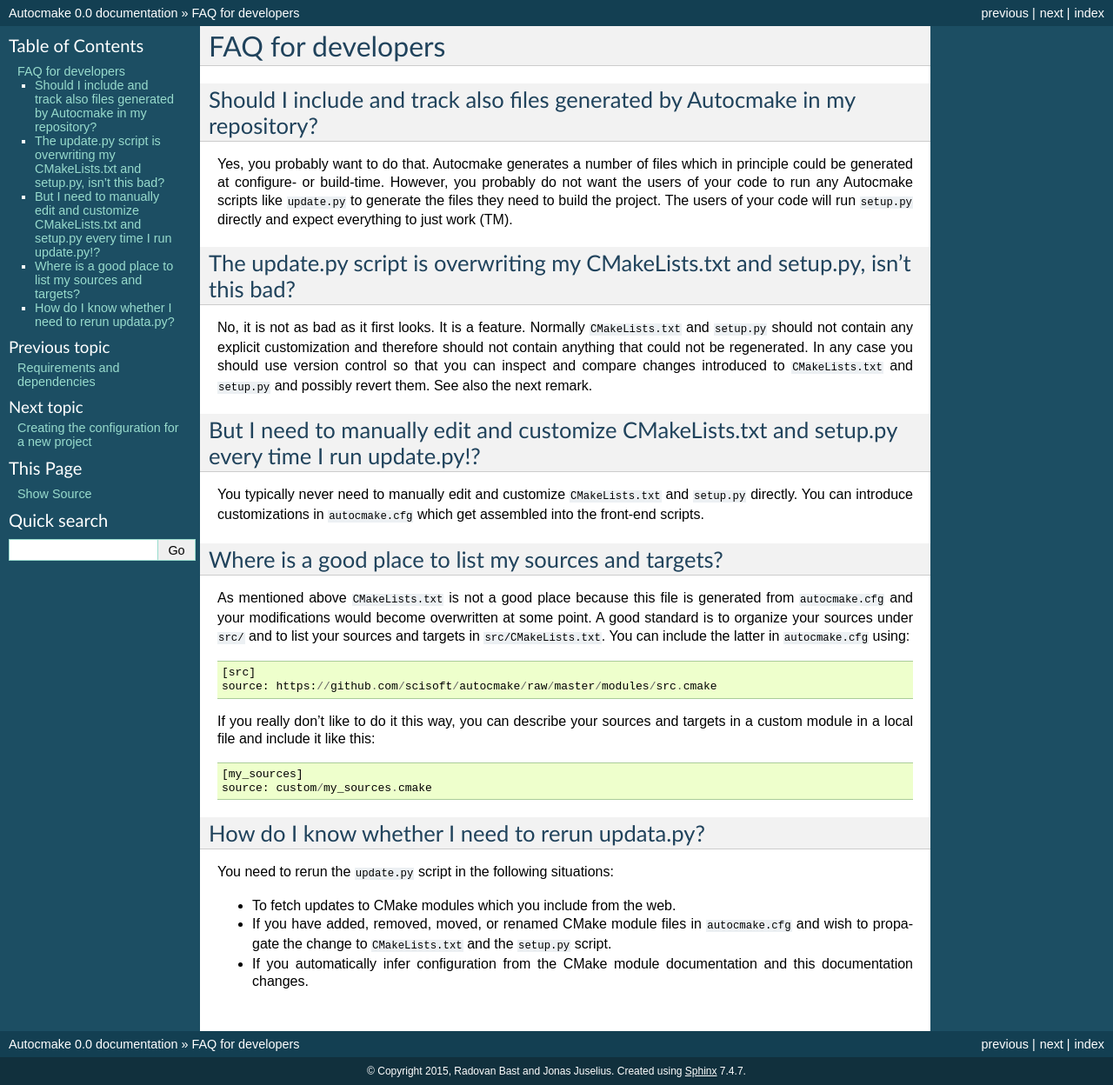
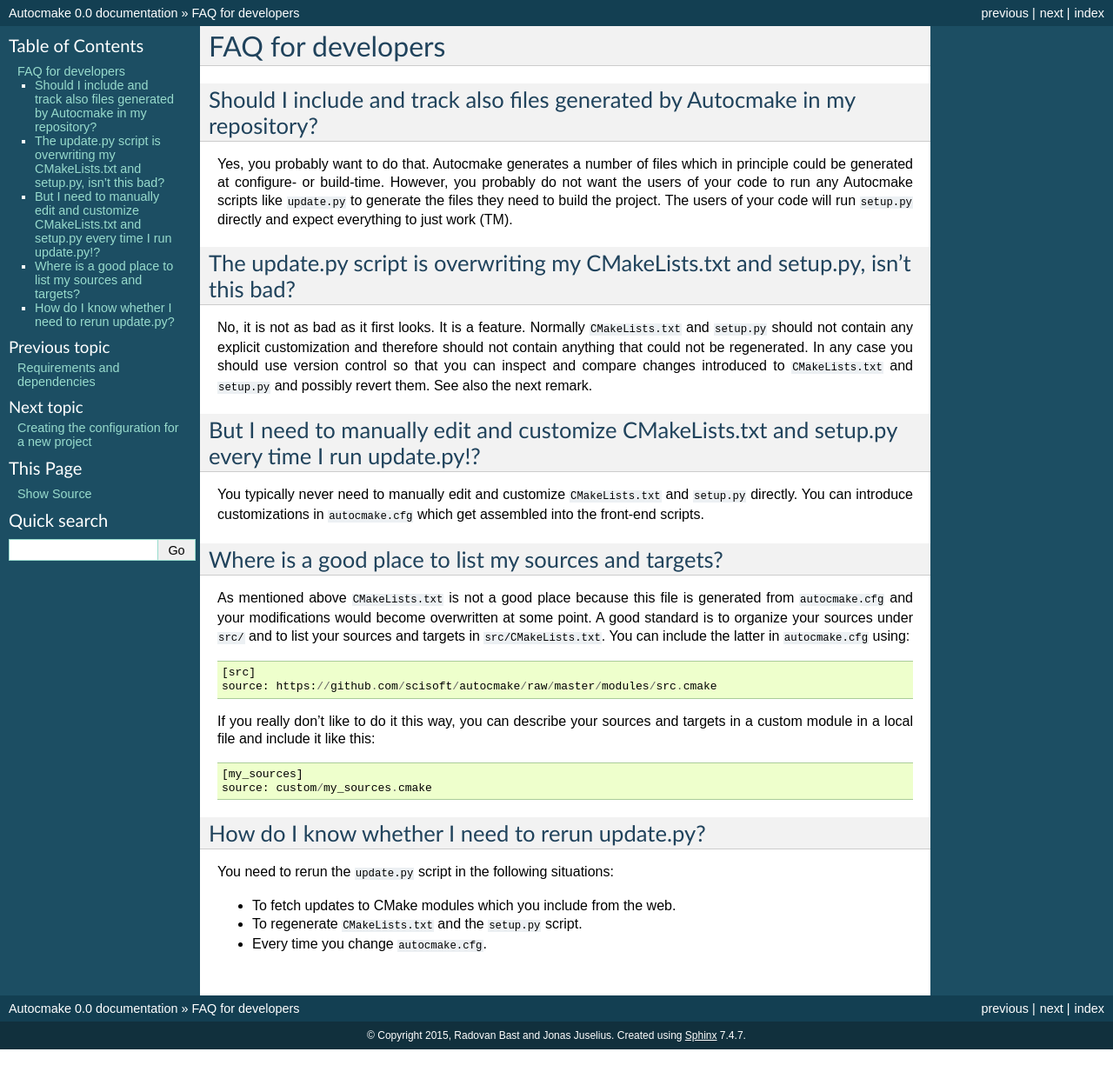
Before and after one commit to dev-cafe/autocmake, a Sphinx documentation site: the page built from doc/developers/faq.rst, in a window 1280 px wide. Shown: the whole page at 87% size. Built offline with Sphinx 7.4.7, drawn with Linux system fonts in a browser that asks for light colours; after the commit the page ends 1207 px from its top, so only the background shows below that.

Commit message:
update FAQ

```diff
--- a/doc/developers/faq.rst
+++ b/doc/developers/faq.rst
@@ -53,14 +53,11 @@ targets in a custom module in a local file and include it like this::
   source: custom/my_sources.cmake
 
 
-How do I know whether I need to rerun updata.py?
+How do I know whether I need to rerun update.py?
 ------------------------------------------------
 
 You need to rerun the ``update.py`` script in the following situations:
 
 - To fetch updates to CMake modules which you include from the web.
-- If you have added, removed, moved, or renamed CMake module files in
-  ``autocmake.cfg`` and wish to propagate the change to ``CMakeLists.txt`` and
-  the ``setup.py`` script.
-- If you automatically infer configuration from the CMake module documentation and
-  this documentation changes.
+- To regenerate ``CMakeLists.txt`` and the ``setup.py`` script.
+- Every time you change ``autocmake.cfg``.
```
